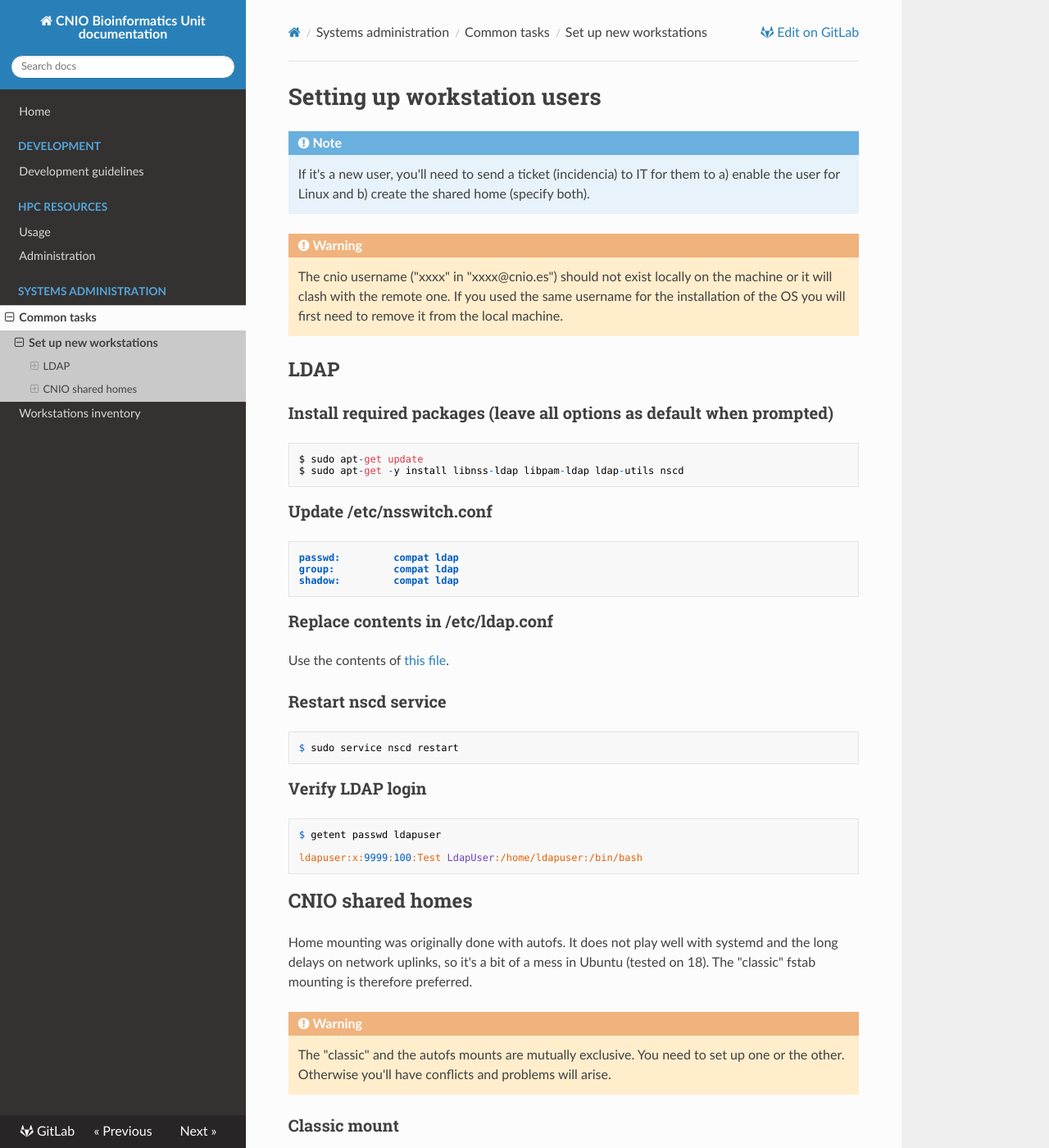
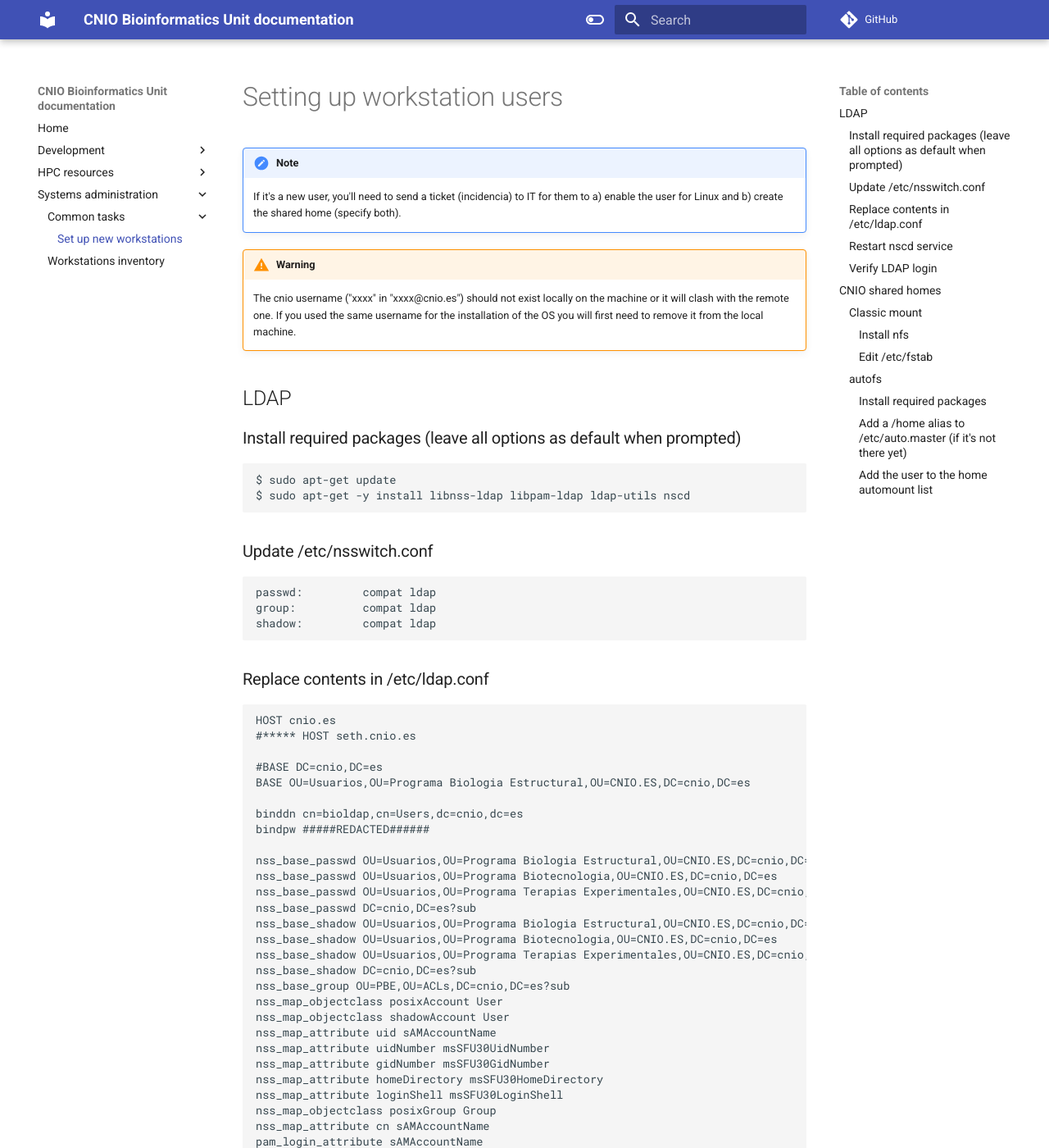
Before and after one commit to cnio-bu/cnio-bu.github.io, an MkDocs documentation site: the page built from docs/admin/tasks.md, in a window 1280 px wide and 1400 px high. Shown: the whole window at 82% size. Built offline with MkDocs 1.6.1 and Material for MkDocs 9.7.7, drawn with Linux system fonts in a browser that asks for light colours; nearby versions of some CDN libraries; comment, search, counter and statistics services are not loaded; some of the changed text lies outside the part shown.

Commit message:
Switch to GitHub

````diff
--- a/docs/admin/tasks.md
+++ b/docs/admin/tasks.md
@@ -24,7 +24,39 @@
 
 ### Replace contents in /etc/ldap.conf
 
-Use the contents of [this file](https://gitlab.com/bu_cnio/bu_cnio.gitlab.io/-/snippets/1999595).
+```
+HOST cnio.es
+#***** HOST seth.cnio.es
+
+#BASE DC=cnio,DC=es
+BASE OU=Usuarios,OU=Programa Biologia Estructural,OU=CNIO.ES,DC=cnio,DC=es
+
+binddn cn=bioldap,cn=Users,dc=cnio,dc=es
+bindpw #####REDACTED######
+
+nss_base_passwd OU=Usuarios,OU=Programa Biologia Estructural,OU=CNIO.ES,DC=cnio,DC=es?sub
+nss_base_passwd OU=Usuarios,OU=Programa Biotecnologia,OU=CNIO.ES,DC=cnio,DC=es
+nss_base_passwd OU=Usuarios,OU=Programa Terapias Experimentales,OU=CNIO.ES,DC=cnio,DC=es
+nss_base_passwd DC=cnio,DC=es?sub
+nss_base_shadow OU=Usuarios,OU=Programa Biologia Estructural,OU=CNIO.ES,DC=cnio,DC=es?sub
+nss_base_shadow OU=Usuarios,OU=Programa Biotecnologia,OU=CNIO.ES,DC=cnio,DC=es
+nss_base_shadow OU=Usuarios,OU=Programa Terapias Experimentales,OU=CNIO.ES,DC=cnio,DC=es
+nss_base_shadow DC=cnio,DC=es?sub
+nss_base_group OU=PBE,OU=ACLs,DC=cnio,DC=es?sub
+nss_map_objectclass posixAccount User
+nss_map_objectclass shadowAccount User
+nss_map_attribute uid sAMAccountName
+nss_map_attribute uidNumber msSFU30UidNumber
+nss_map_attribute gidNumber msSFU30GidNumber
+nss_map_attribute homeDirectory msSFU30HomeDirectory
+nss_map_attribute loginShell msSFU30LoginShell
+nss_map_objectclass posixGroup Group
+nss_map_attribute cn sAMAccountName
+pam_login_attribute sAMAccountName
+pam_filter objectclass=user
+pam_password ad
+nss_initgroups_ignoreusers avahi,avahi-autoipd,backup,bin,colord,daemon,debian-spamd,dhcpd,dnsmasq,elasticsearch,games,gdm,gnats,guest-ngHhtq,hplip,irc,kernoops,libuuid,lightdm,list,lp,mail,man,messagebus,mysql,nagios,news,postfix,postgres,proxy,pulse,root,rstudio-server,rtkit,saned,sgeadmin,speech-dispatcher,sshd,statd,sync,sys,syslog,tftp,usbmux,uucp,whoopsie,www-data
+```
 
 ### Restart nscd service
 
--- a/mkdocs.yml
+++ b/mkdocs.yml
@@ -1,9 +1,19 @@
 site_name: CNIO Bioinformatics Unit documentation
-site_url: https://bu_cnio.gitlab.io
-repo_url: https://gitlab.com/bu_cnio/bu_cnio.gitlab.io
-edit_uri: blob/master/docs/
+site_url: https://cnio-bu.github.io
+repo_url: https://github.com/cnio-bu/cnio-bu.github.io
 
-theme: readthedocs
+theme:
+  name: 'material'
+  palette:
+    - scheme: default
+      toggle:
+        icon: material/toggle-switch-off-outline
+        name: Switch to dark mode
+    - scheme: slate
+      toggle:
+        icon: material/toggle-switch
+        name: Switch to light mode
+
 markdown_extensions:
   - admonition
 extra_css:
````
Also changed, not shown: .gitlab-ci.yml (deleted, +0 -17 lines), README.md (+1 -28 lines), docs/dev.md (+2 -2 lines), docs/index.md (+1 -1 lines), 1 other file.
